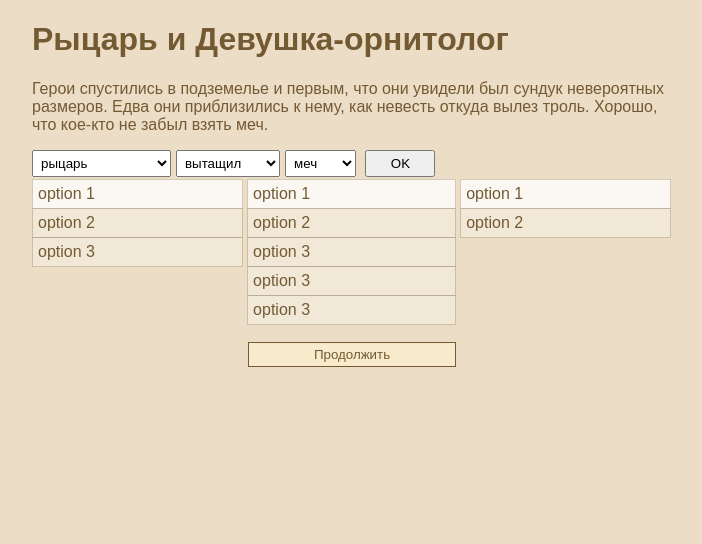
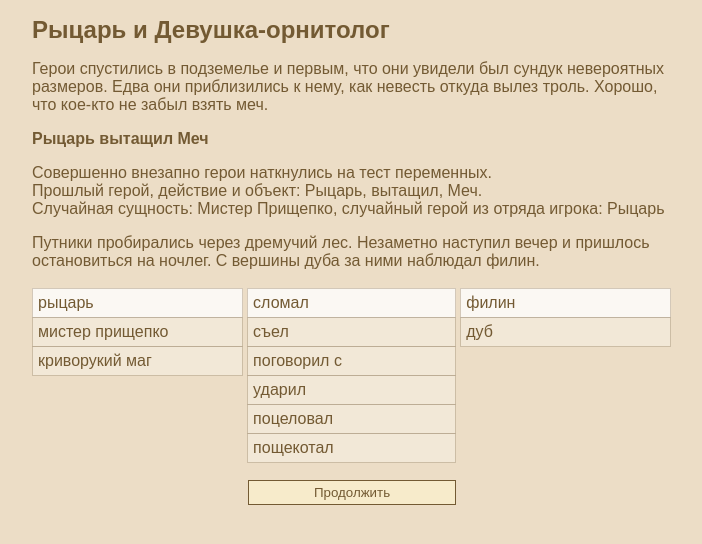
Before and after one commit to zuick/tell-me-a-fable-game, a plain HTML site: page index.html in a window 1280 px wide. Both pictures are taken after a click on the button "Продолжить". Shown: the whole page, without its empty margins (288-990 px from the left). Drawn offline with Linux system fonts and the light colour scheme.

Commit message:
radio buttons

```diff
--- a/css/styles.css
+++ b/css/styles.css
@@ -3,6 +3,10 @@ body {
     background: #ecddc6;
     color: #735a33;
     font-family: sans-serif;
+}
+
+.heading {
+    font-size: 24px;
 }
 
 .page {
@@ -13,6 +17,7 @@ body {
 .btn {
     padding: 4px;
     min-width: 70px;
+    cursor: pointer;
 }
 .hidden { display: none; }
 
@@ -69,6 +74,7 @@ body {
     display: block;
     border: 1px solid rgba(115, 90, 51, 0.3);
     margin-bottom: -1px;
+    cursor: pointer;
 }
 
 .radio-selectors .radio-option + label:hover {
--- a/index.html
+++ b/index.html
@@ -16,30 +16,12 @@
         <div class="page">
             <div id="story"></div>
             <form id="playerAction" class="reaction-form">
-                <div id="selectors" class="selectors"></div>
-                <button type="submit" name="submit" class="btn submit">OK</button>
+                <div id="selectors" class="radio-selectors"></div>
+                <div class="radio-submit"><button type="submit" name="submit" class="btn submit">Продолжить</button></div>
             </form>
-            <button id="restartBtn" type="button" name="restart" class="btn submit hidden">Заново</button>
-
-            <div class="radio-selectors">
-                <div class="radio-select">
-                    <input type="radio" name="subject" class="radio-option" id="select1" value="123" checked><label for="select1">option 1</label>
-                    <input type="radio" name="subject" class="radio-option" id="select2" value="123"><label for="select2">option 2</label>
-                    <input type="radio" name="subject" class="radio-option" id="select3" value="123"><label for="select3">option 3</label>
-                </div>
-                <div class="radio-select">
-                    <input type="radio" name="subject1" class="radio-option" id="select1" value="123" checked><label for="select01">option 1</label>
-                    <input type="radio" name="subject1" class="radio-option" id="select02" value="123"><label for="select02">option 2</label>
-                    <input type="radio" name="subject1" class="radio-option" id="select03" value="123"><label for="select03">option 3</label>
-                    <input type="radio" name="subject1" class="radio-option" id="select04" value="123"><label for="select04">option 3</label>
-                    <input type="radio" name="subject1" class="radio-option" id="select05" value="123"><label for="select05">option 3</label>
-                </div>
-                <div class="radio-select">
-                    <input type="radio" name="subject2" class="radio-option" id="select001" value="123" checked><label for="select001">option 1</label>
-                    <input type="radio" name="subject2" class="radio-option" id="select002" value="123"><label for="select002">option 2</label>
-                </div>
+            <div class="radio-submit">
+                <button id="restartBtn" type="button" name="restart" class="btn submit hidden">Ещё историю!</button>
             </div>
-            <div class="radio-submit"><button type="submit" name="submit" class="btn submit">Продолжить</button></div>
         </div>
     </body>
 </html>
--- a/js/game.js
+++ b/js/game.js
@@ -94,12 +94,12 @@ var Game = function(){
         );
     }
 
-    this.getSelectorsContent = function(){
+    this.getTurnString = function( turn ){
         var result = "";
-        for( var i = 0; i < this.selectors.childNodes.length; i++) {
-            var select = this.selectors.childNodes[i];
-            result += utils.getSelectedOption( select ).textContent + " ";
-        }
+        result += this.getById( this.items, turn.subjectId ).name + " ";
+        result += this.getById( this.actions, turn.actionId ).name + " ";
+        result += this.getById( this.items, turn.objectId ).name;
+
         return result.charAt(0).toUpperCase() + result.slice(1);
     }
 
@@ -222,7 +222,7 @@ var Game = function(){
             .forEach( this.applyOutcome.bind( this ) );
 
         this.player.pullActionById( this.lastTurn.actionId );
-        this.addRow( "<b>" + this.getSelectorsContent() + "</b>");
+        this.addRow( "<b>" + this.getTurnString( this.lastTurn ) + "</b>");
         this.popEvent();
     }
 
--- a/js/utils.js
+++ b/js/utils.js
@@ -1,15 +1,26 @@
 var Utils = function(){
     this.createSelect = function( name, options ){
-        var select = document.createElement("select");
+        var select = document.createElement("div");
+        select.setAttribute("class", "radio-select");
         select.setAttribute("name", name);
-        select.setAttribute("class", "select");
 
         if( !_.isUndefined(options) ){
-            options.forEach( function( item ){
-                var option = document.createElement("option");
+            options.forEach( function( item, index ){
+                var id = name + item.id;
+
+                var option = document.createElement("input");
+                if( index === 0 ) option.setAttribute("checked", "checked");
                 option.setAttribute("value", item.id);
-                option.textContent = item.caption;
+                option.setAttribute("class", "radio-option");
+                option.setAttribute("id", id);
+                option.setAttribute("name", name);
+                option.setAttribute("type", "radio");
                 select.appendChild(option);
+
+                var label = document.createElement("label");
+                label.setAttribute("for", id);
+                label.textContent = item.caption;
+                select.appendChild(label);
             })
         }
         return select;
@@ -24,6 +35,7 @@ var Utils = function(){
 
     this.createHeading = function( content ){
         var row = document.createElement("h1");
+        row.setAttribute("class", "heading");
         row.innerHTML = content;
         return row;
     }
@@ -38,7 +50,12 @@ var Utils = function(){
     }
 
     this.getSelectedOption = function( select ){
-        return select.options[select.selectedIndex];
+        for( var i = 0; i < select.childNodes.length; i++) {
+            if( select.childNodes[i].checked ){
+                return select.childNodes[i];
+            }
+        }
+        return {};
     }
 
     this.loadJSON = function( path ){
```
